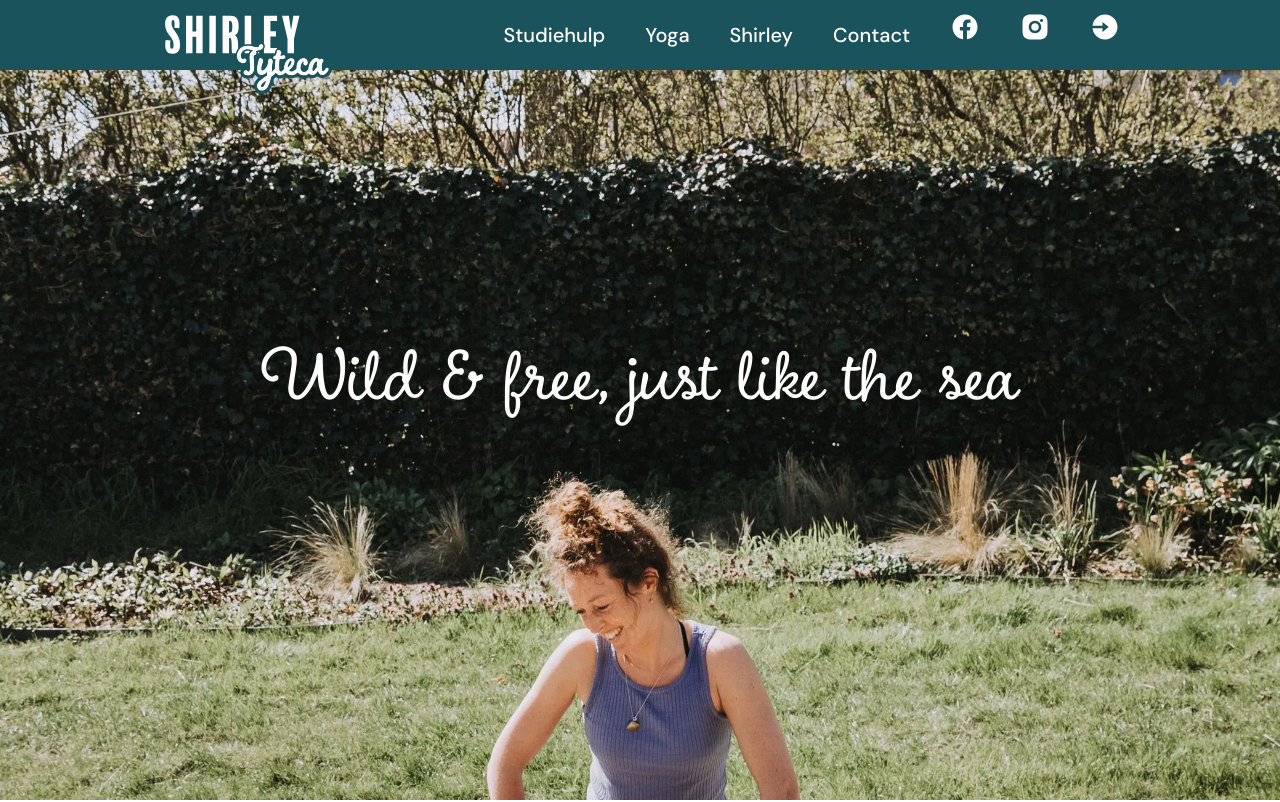
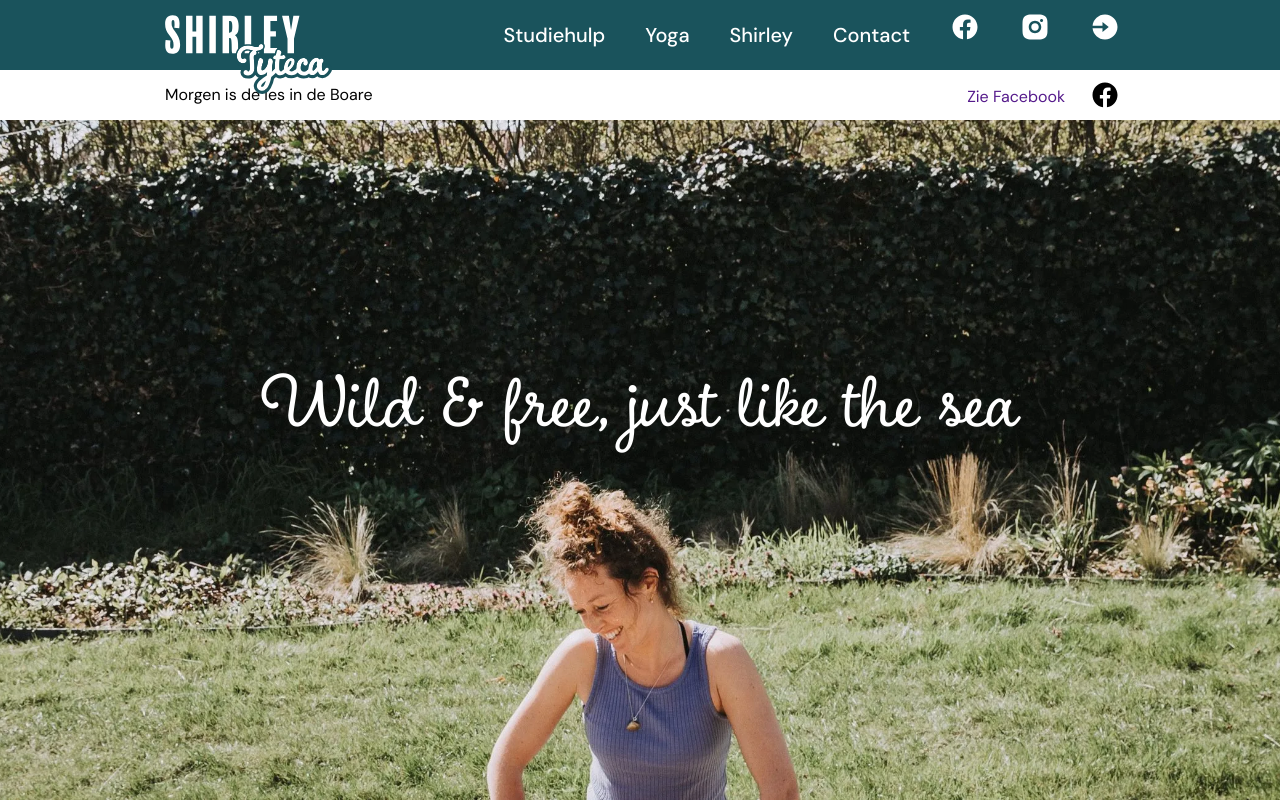
Before and after one commit to PcLover2/ShirleyTest, a plain HTML site: page index.html in a window 1280 px wide. Shown: the top 802 px of the page. Drawn offline with nearby package versions, Linux system fonts and the light colour scheme; a script that the page names is missing.

Commit message:
noice blog

```diff
--- a/index.html
+++ b/index.html
@@ -38,6 +38,16 @@
         </nav>
       </div>
     </section>
+    <div style="width: 100vw; background-color: white; height: 50px; position: fixed; top: 70px;">
+      <div class="nav-container">
+        <div style="position: absolute; float: left; line-height: 50px; z-index: 999;">
+          <p style="margin: 0px 25px;">Morgen is de les in de Boare</p>
+        </div>
+        <div style="float: right;">
+          <a href="" style="display: flex;"><p style="margin-right: 25px;">Zie Facebook </p><img style="margin-right: 20px; margin-top: 10px; height: 30px;" src="images/icons/facebook-circle-fill-black.svg" alt=""></a></a>
+        </div>
+      </div>
+    </div>
     <div class="hero">
       <div class="herotext">
         <h3 style="font-family: 'Boucherie Cursive', sans-serif; font-weight: 500;">Wild & free, just like the sea</h3>
--- a/style.css
+++ b/style.css
@@ -56,7 +56,7 @@ body {
 
 h3{
   font-size: 5em;
-  margin-top: 25px;
+  margin: 25px;
   line-height: 1em;
 }
 
```
Also changed, not shown: images/icons/cookie-black.svg (added), images/icons/facebook-circle-fill-black.svg (added).
